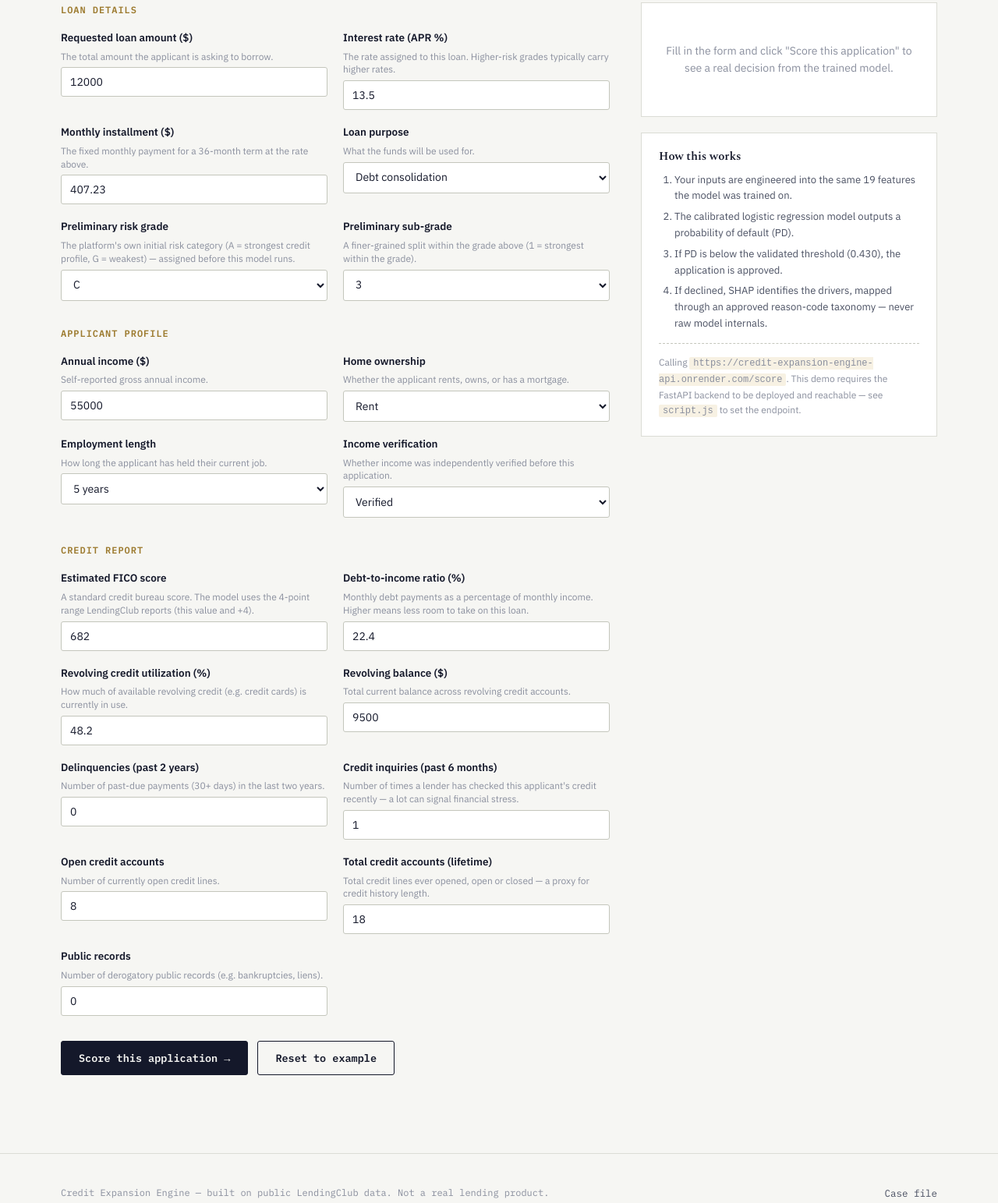
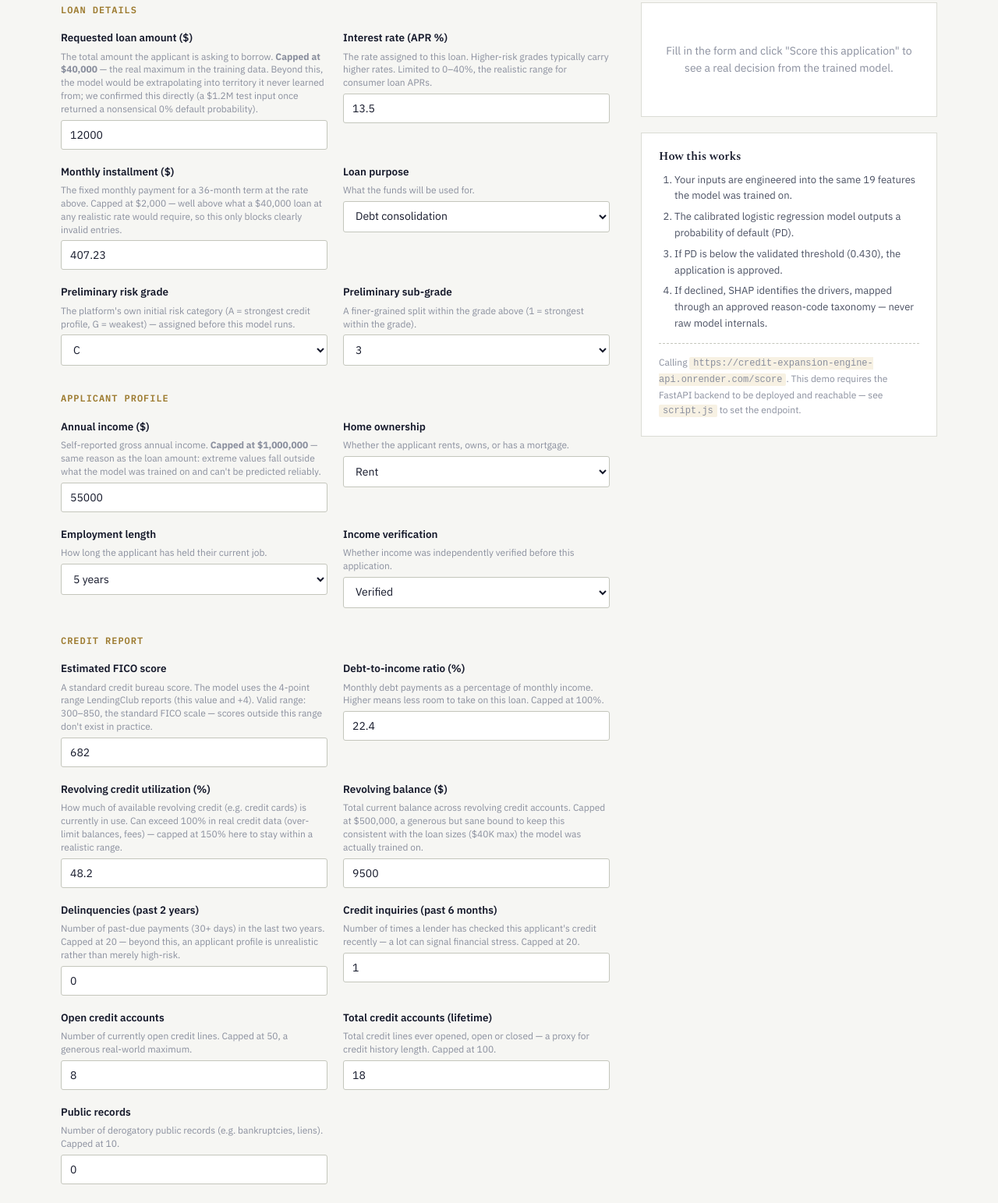
Before and after one commit to msanazi19888-dotcom/credit-expansion-engine, a plain HTML site: page demo.html in a window 1280 px wide. Shown: the part 427-1970 px from the top of the page at 78% size. Drawn offline with nearby package versions, Linux system fonts and the light colour scheme.

Commit message:
Add files via upload

```diff
--- a/demo.html
+++ b/demo.html
@@ -74,18 +74,18 @@
         <div class="field-grid">
           <div class="f">
             <label for="loan_amnt">Requested loan amount ($)</label>
-            <span class="help">The total amount the applicant is asking to borrow.</span>
-            <input type="number" id="loan_amnt" min="500" step="100" value="12000" required>
+            <span class="help">The total amount the applicant is asking to borrow. <strong>Capped at $40,000</strong> — the real maximum in the training data. Beyond this, the model would be extrapolating into territory it never learned from; we confirmed this directly (a $1.2M test input once returned a nonsensical 0% default probability).</span>
+            <input type="number" id="loan_amnt" min="500" max="40000" step="100" value="12000" required>
           </div>
           <div class="f">
             <label for="int_rate">Interest rate (APR %)</label>
-            <span class="help">The rate assigned to this loan. Higher-risk grades typically carry higher rates.</span>
+            <span class="help">The rate assigned to this loan. Higher-risk grades typically carry higher rates. Limited to 0–40%, the realistic range for consumer loan APRs.</span>
             <input type="number" id="int_rate" min="0" max="40" step="0.01" value="13.5" required>
           </div>
           <div class="f">
             <label for="installment">Monthly installment ($)</label>
-            <span class="help">The fixed monthly payment for a 36-month term at the rate above.</span>
-            <input type="number" id="installment" min="1" step="0.01" value="407.23" required>
+            <span class="help">The fixed monthly payment for a 36-month term at the rate above. Capped at $2,000 — well above what a $40,000 loan at any realistic rate would require, so this only blocks clearly invalid entries.</span>
+            <input type="number" id="installment" min="1" max="2000" step="0.01" value="407.23" required>
           </div>
           <div class="f">
             <label for="purpose">Loan purpose</label>
@@ -120,8 +120,8 @@
         <div class="field-grid">
           <div class="f">
             <label for="annual_inc">Annual income ($)</label>
-            <span class="help">Self-reported gross annual income.</span>
-            <input type="number" id="annual_inc" min="0" step="1000" value="55000" required>
+            <span class="help">Self-reported gross annual income. <strong>Capped at $1,000,000</strong> — same reason as the loan amount: extreme values fall outside what the model was trained on and can't be predicted reliably.</span>
+            <input type="number" id="annual_inc" min="0" max="1000000" step="1000" value="55000" required>
           </div>
           <div class="f">
             <label for="home_ownership">Home ownership</label>
@@ -161,48 +161,48 @@
         <div class="field-grid">
           <div class="f">
             <label for="fico">Estimated FICO score</label>
-            <span class="help">A standard credit bureau score. The model uses the 4-point range LendingClub reports (this value and +4).</span>
+            <span class="help">A standard credit bureau score. The model uses the 4-point range LendingClub reports (this value and +4). Valid range: 300–850, the standard FICO scale — scores outside this range don't exist in practice.</span>
             <input type="number" id="fico" min="300" max="850" step="1" value="682" required>
           </div>
           <div class="f">
             <label for="dti">Debt-to-income ratio (%)</label>
-            <span class="help">Monthly debt payments as a percentage of monthly income. Higher means less room to take on this loan.</span>
+            <span class="help">Monthly debt payments as a percentage of monthly income. Higher means less room to take on this loan. Capped at 100%.</span>
             <input type="number" id="dti" min="0" max="100" step="0.1" value="22.4" required>
           </div>
           <div class="f">
             <label for="revol_util">Revolving credit utilization (%)</label>
-            <span class="help">How much of available revolving credit (e.g. credit cards) is currently in use.</span>
+            <span class="help">How much of available revolving credit (e.g. credit cards) is currently in use. Can exceed 100% in real credit data (over-limit balances, fees) — capped at 150% here to stay within a realistic range.</span>
             <input type="number" id="revol_util" min="0" max="150" step="0.1" value="48.2" required>
           </div>
           <div class="f">
             <label for="revol_bal">Revolving balance ($)</label>
-            <span class="help">Total current balance across revolving credit accounts.</span>
-            <input type="number" id="revol_bal" min="0" step="1" value="9500" required>
+            <span class="help">Total current balance across revolving credit accounts. Capped at $500,000, a generous but sane bound to keep this consistent with the loan sizes ($40K max) the model was actually trained on.</span>
+            <input type="number" id="revol_bal" min="0" max="500000" step="1" value="9500" required>
           </div>
           <div class="f">
             <label for="delinq_2yrs">Delinquencies (past 2 years)</label>
-            <span class="help">Number of past-due payments (30+ days) in the last two years.</span>
-            <input type="number" id="delinq_2yrs" min="0" step="1" value="0" required>
+            <span class="help">Number of past-due payments (30+ days) in the last two years. Capped at 20 — beyond this, an applicant profile is unrealistic rather than merely high-risk.</span>
+            <input type="number" id="delinq_2yrs" min="0" max="20" step="1" value="0" required>
           </div>
           <div class="f">
             <label for="inq_last_6mths">Credit inquiries (past 6 months)</label>
-            <span class="help">Number of times a lender has checked this applicant's credit recently — a lot can signal financial stress.</span>
-            <input type="number" id="inq_last_6mths" min="0" step="1" value="1" required>
+            <span class="help">Number of times a lender has checked this applicant's credit recently — a lot can signal financial stress. Capped at 20.</span>
+            <input type="number" id="inq_last_6mths" min="0" max="20" step="1" value="1" required>
           </div>
           <div class="f">
             <label for="open_acc">Open credit accounts</label>
-            <span class="help">Number of currently open credit lines.</span>
-            <input type="number" id="open_acc" min="0" step="1" value="8" required>
+            <span class="help">Number of currently open credit lines. Capped at 50, a generous real-world maximum.</span>
+            <input type="number" id="open_acc" min="0" max="50" step="1" value="8" required>
           </div>
           <div class="f">
             <label for="total_acc">Total credit accounts (lifetime)</label>
-            <span class="help">Total credit lines ever opened, open or closed — a proxy for credit history length.</span>
-            <input type="number" id="total_acc" min="0" step="1" value="18" required>
+            <span class="help">Total credit lines ever opened, open or closed — a proxy for credit history length. Capped at 100.</span>
+            <input type="number" id="total_acc" min="0" max="100" step="1" value="18" required>
           </div>
           <div class="f">
             <label for="pub_rec">Public records</label>
-            <span class="help">Number of derogatory public records (e.g. bankruptcies, liens).</span>
-            <input type="number" id="pub_rec" min="0" step="1" value="0" required>
+            <span class="help">Number of derogatory public records (e.g. bankruptcies, liens). Capped at 10.</span>
+            <input type="number" id="pub_rec" min="0" max="10" step="1" value="0" required>
           </div>
         </div>
       </fieldset>
@@ -239,7 +239,7 @@
 
 <footer class="site-footer">
   <div class="wrap-wide">
-    <div class="fnote">Credit Expansion Engine — built on public LendingClub data. Not a real lending product.</div>
+    <div class="fnote">Credit Expansion Engine — built by Mohsen Alanazi on public LendingClub data. Not a real lending product.</div>
     <div class="flinks">
       <a href="index.html">Case file</a>
     </div>
```
